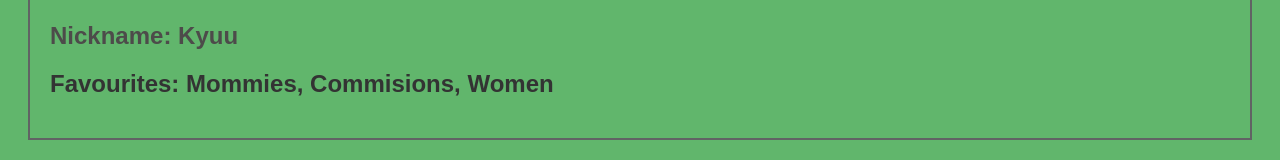
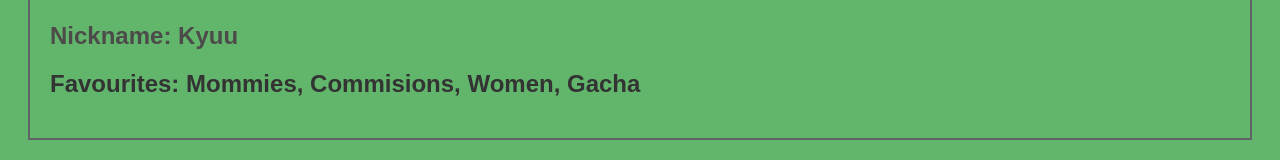
Before and after one commit to LemuelBasadre/LemuelBasadre.github.io, a plain HTML site: page Formative5/Cesca_inline.html in a window 1280 px wide. Shown: the part 508-668 px from the top of the page. Drawn offline with Linux system fonts and the light colour scheme.

Commit message:
Formative5

```diff
--- a/Formative5/Cesca_inline.html
+++ b/Formative5/Cesca_inline.html
@@ -12,7 +12,7 @@
 
 <div style="border: 2px solid #616364; padding: 20px; margin: 20px;">
 <h2 style="color: #4d4b4a;">Nickname: Kyuu</h2>
-<h2>Favourites: Mommies, Commisions, Women  </h2>
+<h2>Favourites: Mommies, Commisions, Women, Gacha  </h2>
 </div>
 </body>
 </html>
```
